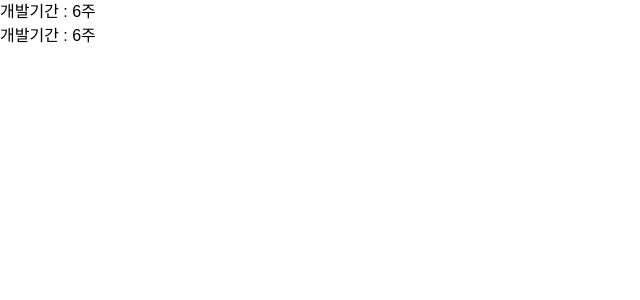
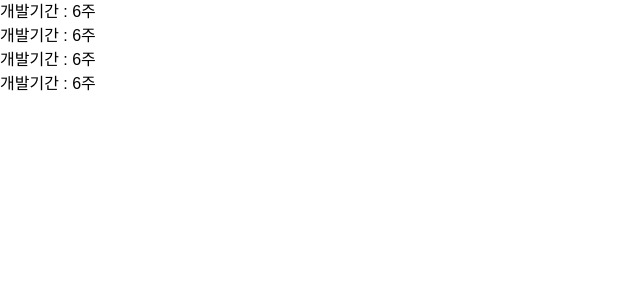
Before and after one commit to hansolChoi29/portfolio_ACE, a Next.js app: page /dogo in a window 1280 px wide. Shown: the top 300 px of the page, without its empty margins (0-640 px from the left). Built offline with nearby package versions, Linux system fonts and the light colour scheme.

Commit message:
chore: p태그만 넣음

```diff
--- a/src/app/dogo/page.tsx
+++ b/src/app/dogo/page.tsx
@@ -7,6 +7,8 @@ export default function DogoPage() {
         <div>
           <p>개발기간 : 6주</p>
           <p>개발기간 : 6주</p>
+          <p>개발기간 : 6주</p>
+          <p>개발기간 : 6주</p>
         </div>
       </article>
     </section>
```
